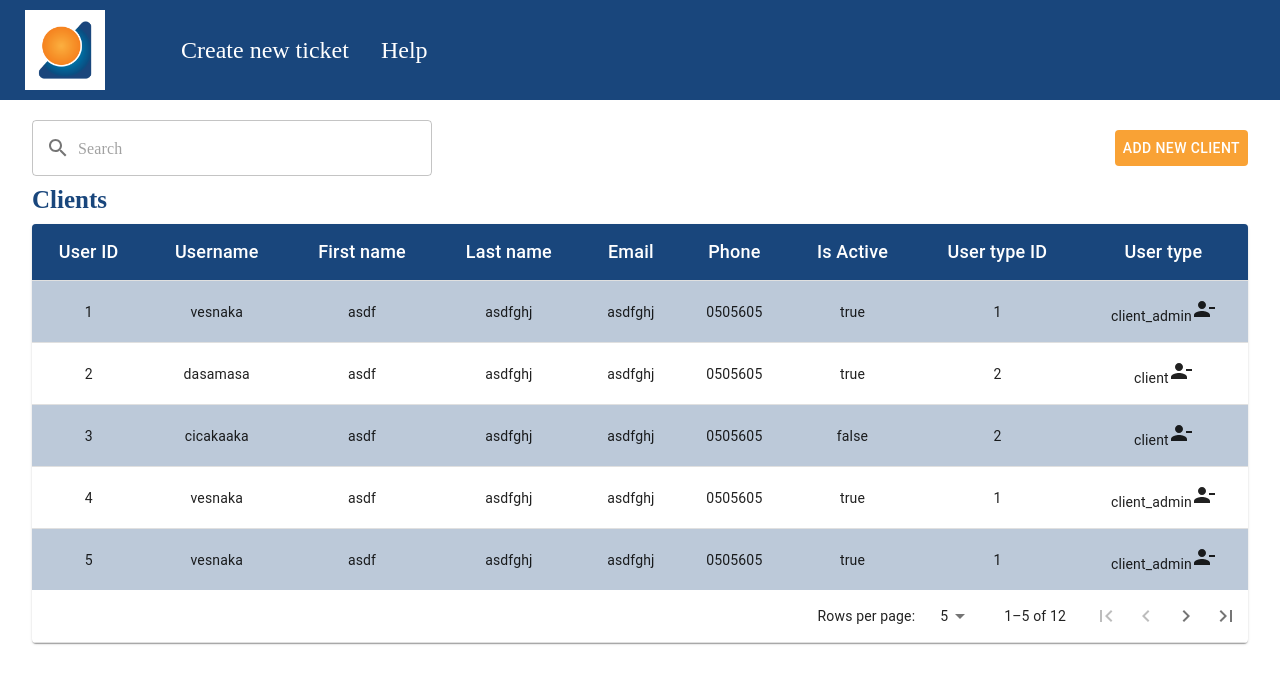
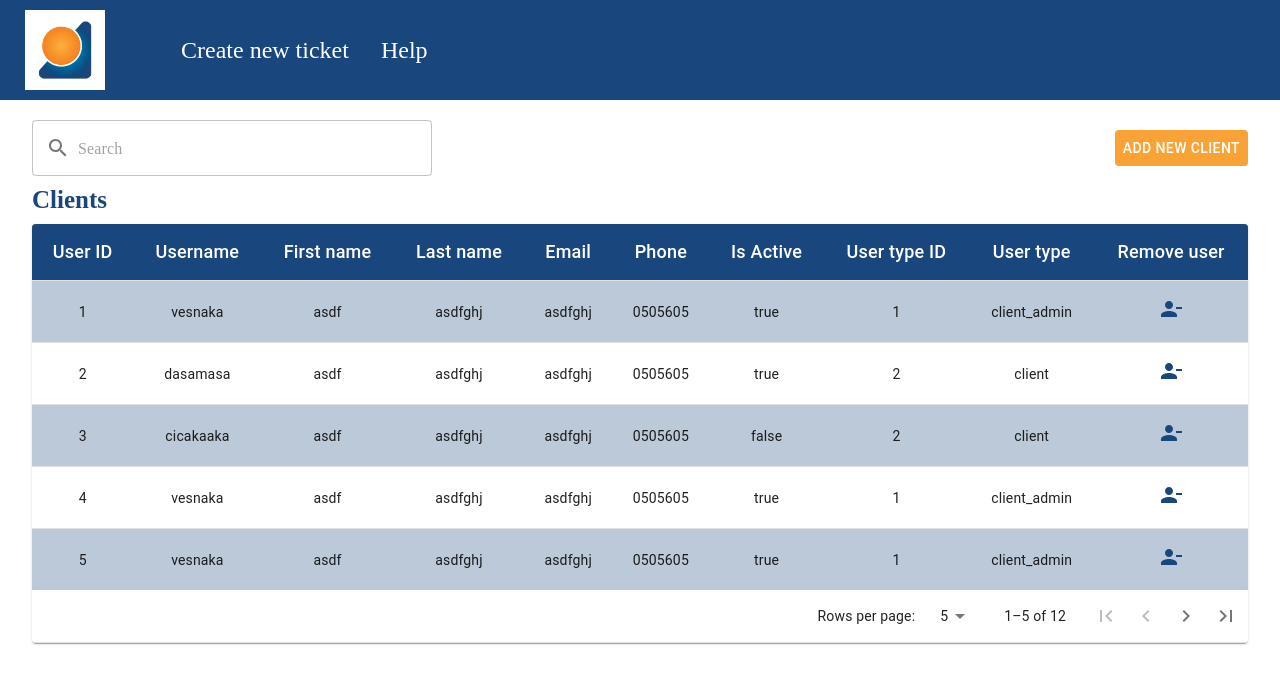
Before and after one commit to steve958/Help-Desk-Sandbox, a React (Vite) app: page /allclients in a window 1280 px wide. Shown: the top 684 px of the page. Built offline with nearby package versions, Linux system fonts and the light colour scheme.

Commit message:
clients users table updated

```diff
--- a/src/components/Tables/ClientsUsersTable.tsx
+++ b/src/components/Tables/ClientsUsersTable.tsx
@@ -152,6 +152,7 @@ export default function ClientsUsersTable() {
             <StyledTableCell align="center">Is Active</StyledTableCell>
             <StyledTableCell align="center">User type ID</StyledTableCell>
             <StyledTableCell align="center">User type</StyledTableCell>
+            <StyledTableCell align="center">Remove user</StyledTableCell>
           </StyledTableRow>
         </TableHead>
         <TableBody sx={{ color: "white" }}>
@@ -172,9 +173,10 @@ export default function ClientsUsersTable() {
               <TableCell align="center">{row.phone}</TableCell>
               <TableCell align="center">{row.isActive.toString()}</TableCell>
               <TableCell align="center">{row.usertypeid}</TableCell>
+              <TableCell align="center">{row.usertypename}</TableCell>
               <TableCell align="center">
-                {row.usertypename}
-                <PersonRemoveIcon />
+                {/**dodati event za stvarno brisanje */}
+                <PersonRemoveIcon style={{ color: "#19467c" }} />
               </TableCell>
             </StyledTableRow>
           ))}
```
